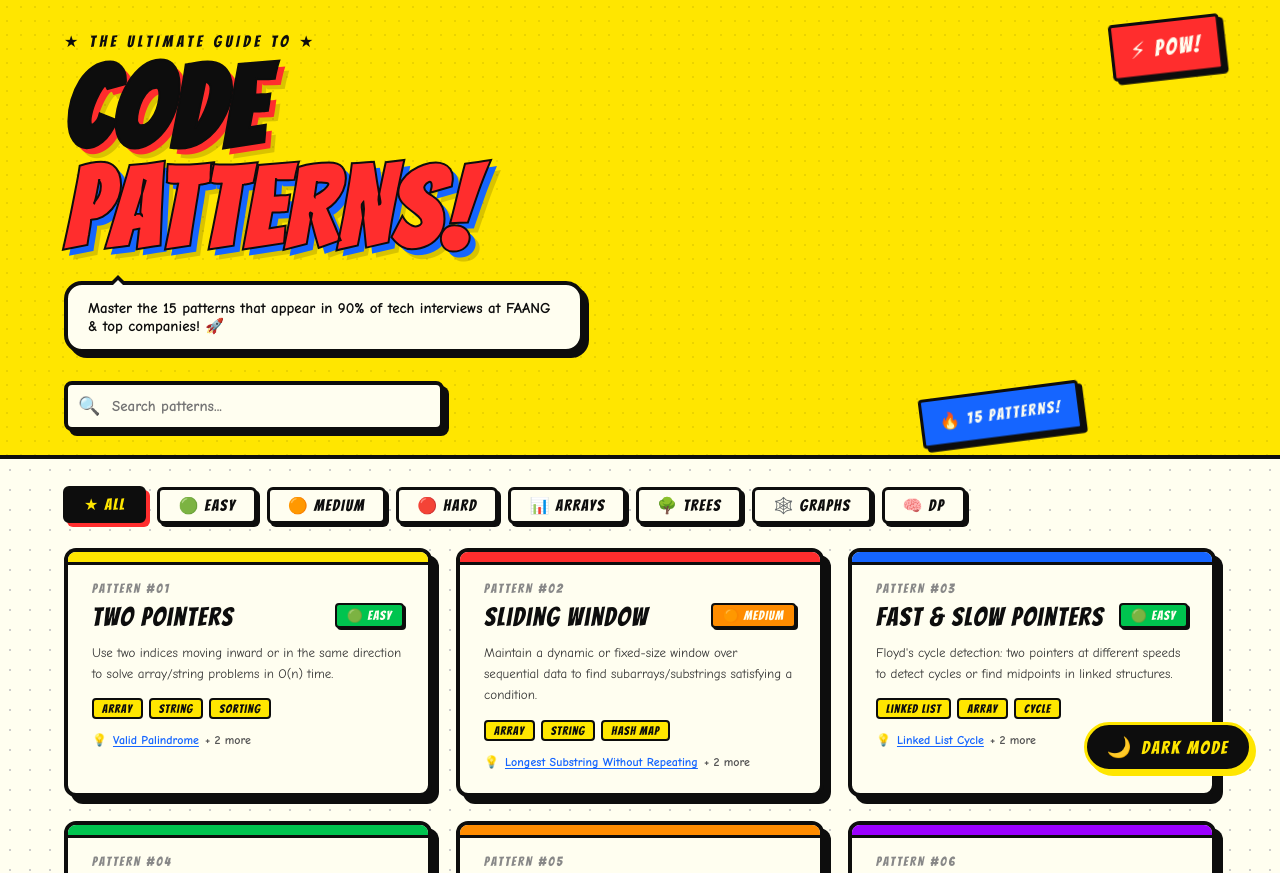
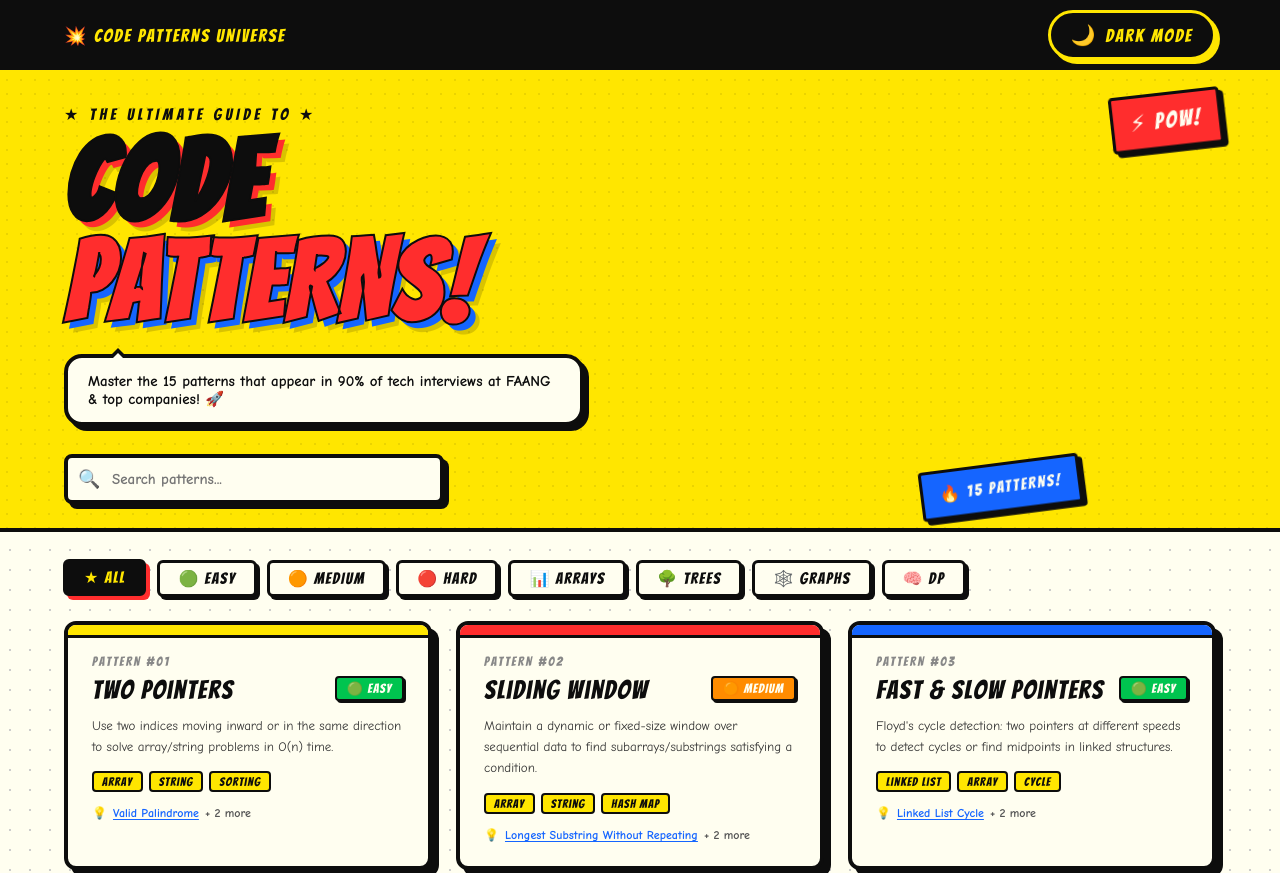
Before and after one commit to z2typ/algo-experts, a plain HTML site: page coding-patterns.html in a window 1280 px wide. Shown: the top 873 px of the page. Drawn offline with Linux system fonts and the light colour scheme.

Commit message:
Move dark mode button at the top of the page

```diff
--- a/coding-patterns.html
+++ b/coding-patterns.html
@@ -656,12 +656,37 @@
   ::-webkit-scrollbar-track { background: var(--white); border-left: 2px solid var(--black); }
   ::-webkit-scrollbar-thumb { background: var(--black); border-radius: 4px; }
 
+  /* ===== TOP NAV ===== */
+  .topnav {
+    background: var(--black);
+    border-bottom: 3px solid var(--yellow);
+    padding: 10px 0;
+    position: sticky;
+    top: 0;
+    z-index: 50;
+  }
+
+  .topnav-inner {
+    display: flex;
+    justify-content: space-between;
+    align-items: center;
+    gap: 16px;
+  }
+
+  .topnav-brand {
+    font-family: 'Bangers', cursive;
+    font-size: 18px;
+    letter-spacing: 2px;
+    color: var(--yellow);
+  }
+
+  body.dark .topnav {
+    background: #0a0a12;
+    border-bottom-color: var(--yellow);
+  }
+
   /* ===== THEME TOGGLE BUTTON ===== */
   .theme-toggle {
-    position: fixed;
-    bottom: 28px;
-    right: 28px;
-    z-index: 200;
     background: var(--black);
     color: var(--yellow);
     border: 3px solid var(--yellow);
@@ -869,6 +894,17 @@
 </style>
 </head>
 <body>
+
+<!-- TOP NAV -->
+<nav class="topnav">
+  <div class="container topnav-inner">
+    <span class="topnav-brand">💥 CODE PATTERNS UNIVERSE</span>
+    <button class="theme-toggle" id="themeToggle" onclick="toggleTheme()">
+      <span class="toggle-icon" id="toggleIcon">🌙</span>
+      <span id="toggleLabel">DARK MODE</span>
+    </button>
+  </div>
+</nav>
 
 <!-- HEADER -->
 <header>
@@ -910,12 +946,6 @@
     <div class="stat-badge">⚡ <span id="visibleCount">15</span> PATTERNS</div>
   </div>
 </footer>
-
-<!-- THEME TOGGLE -->
-<button class="theme-toggle" id="themeToggle" onclick="toggleTheme()">
-  <span class="toggle-icon" id="toggleIcon">🌙</span>
-  <span id="toggleLabel">DARK MODE</span>
-</button>
 
 <!-- MODAL -->
 <div class="modal-overlay" id="modalOverlay">
```
Also changed, not shown: 1 other file.
